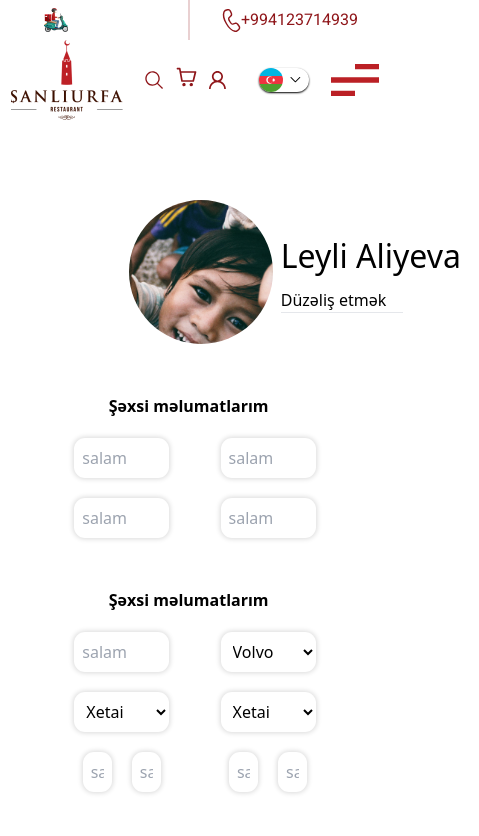
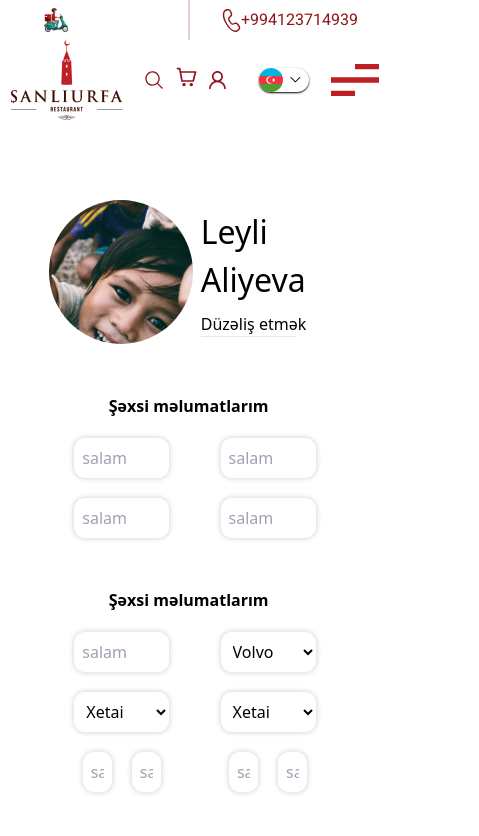
Before and after one commit to Feramizxx/sanliurfa-front, a React (Create React App) app: page /profil in a window 390 px wide. Shown: the top 836 px of the page, 479 px wide, since content can reach past the window. Built offline with nearby package versions, Linux system fonts and the light colour scheme.

Commit message:
all responsive layouts merged

```diff
--- a/src/components/ui/Profil.jsx
+++ b/src/components/ui/Profil.jsx
@@ -8,7 +8,7 @@ const Profil = () => {
     <>
     <div className="pt-[200px]  w-[75%] mr-auto ml-auto">
       <form className="flex flex-col">
-        <div className=" ml-[80px] flex w-[350px] items-center">
+        <div className="ml-[80px] flex w-max-[350px] items-center xs:ml-0">
           <img className="w-36 h-36 rounded-full object-cover" src={img} />
           <div className="ml-2">
             <h1 className="mb-2 text-[32px]">Leyli Aliyeva</h1>
```
